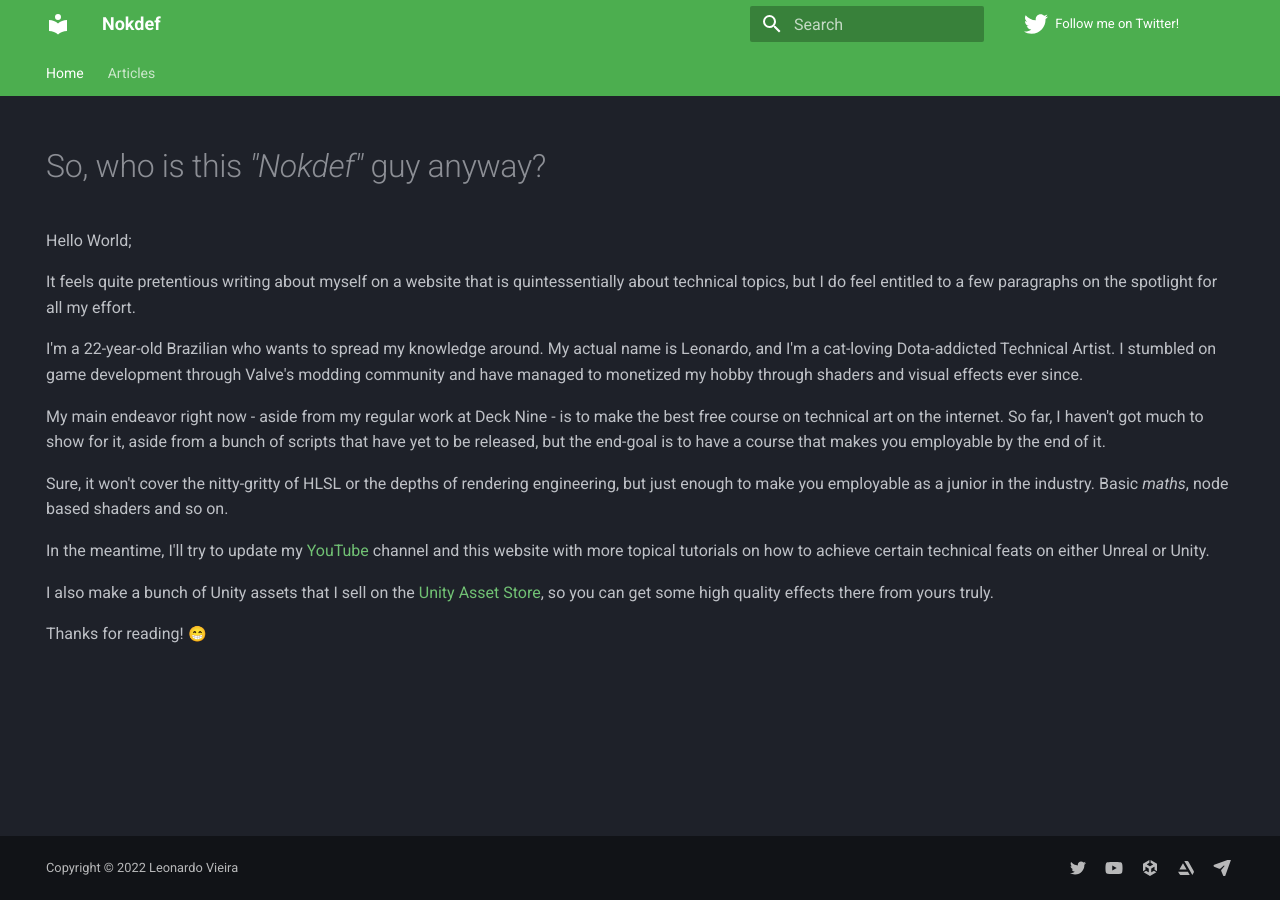
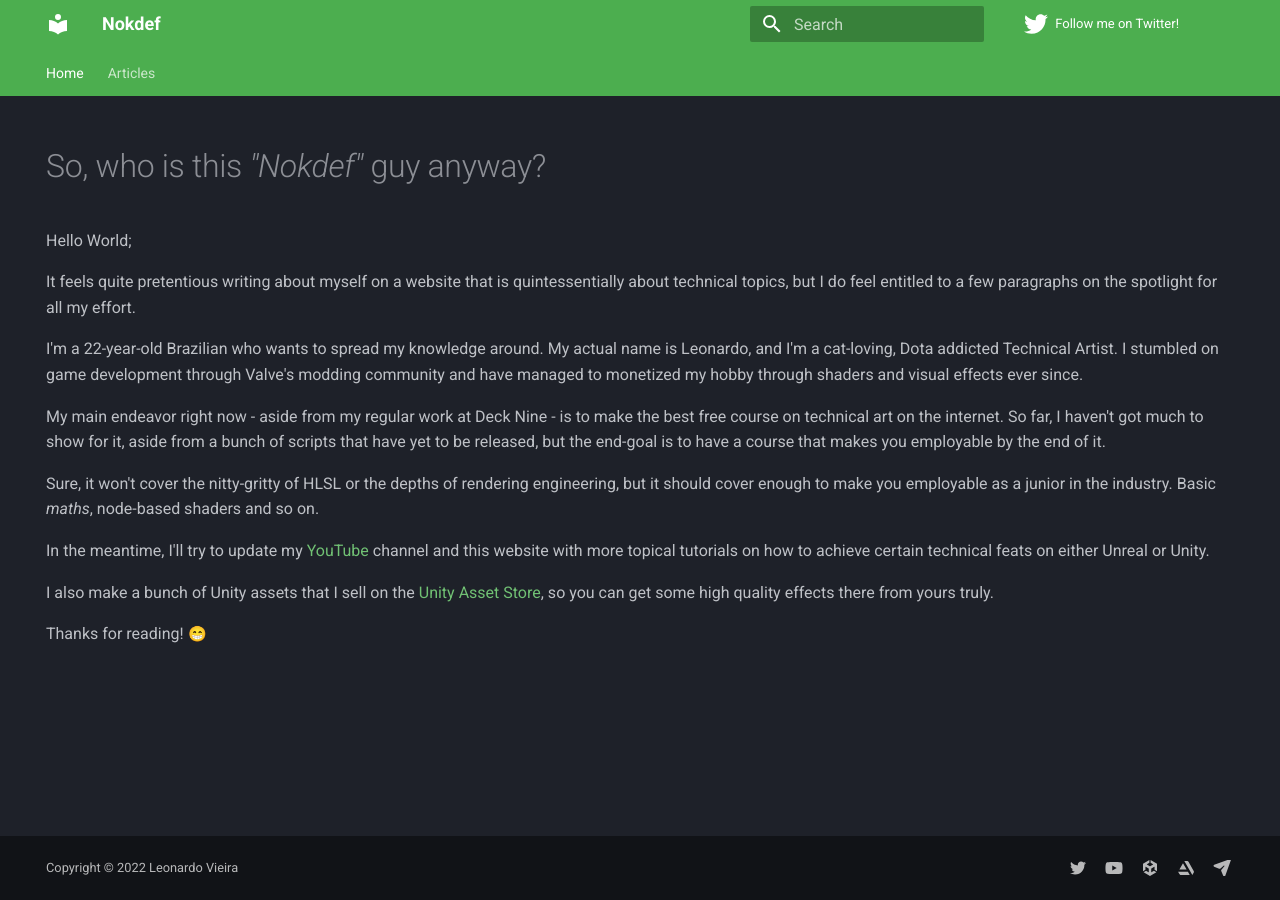
Before and after one commit to Nokdef/NokdefWebsite, an MkDocs documentation site: the page built from docs/index.md, in a window 1280 px wide. Built offline with MkDocs 1.6.1 and Material for MkDocs 9.7.7, drawn with Linux system fonts in a browser that asks for light colours; emoji names are drawn with the system emoji font.

Commit message:
Update index.md

```diff
--- a/docs/index.md
+++ b/docs/index.md
@@ -10,11 +10,11 @@ Hello World;
 
 It feels quite pretentious writing about myself on a website that is quintessentially about technical topics, but I do feel entitled to a few paragraphs on the spotlight for all my effort.
 
-I'm a 22-year-old Brazilian who wants to spread my knowledge around. My actual name is Leonardo, and I'm a cat-loving Dota-addicted Technical Artist. I stumbled on game development through Valve's modding community and have managed to monetized my hobby through shaders and visual effects ever since.
+I'm a 22-year-old Brazilian who wants to spread my knowledge around. My actual name is Leonardo, and I'm a cat-loving, Dota addicted Technical Artist. I stumbled on game development through Valve's modding community and have managed to monetized my hobby through shaders and visual effects ever since.
 
 My main endeavor right now - aside from my regular work at Deck Nine - is to make the best free course on technical art on the internet. So far, I haven't got much to show for it, aside from a bunch of scripts that have yet to be released, but the end-goal is to have a course that makes you employable by the end of it.
 
-Sure, it won't cover the nitty-gritty of HLSL or the depths of rendering engineering, but just enough to make you employable as a junior in the industry. Basic *maths*, node based shaders and so on.
+Sure, it won't cover the nitty-gritty of HLSL or the depths of rendering engineering, but it should cover enough to make you employable as a junior in the industry. Basic *maths*, node-based shaders and so on.
 
 In the meantime, I'll try to update my [YouTube](https://www.youtube.com/c/nokdef) channel and this website with more topical tutorials on how to achieve certain technical feats on either Unreal or Unity.
 
```
